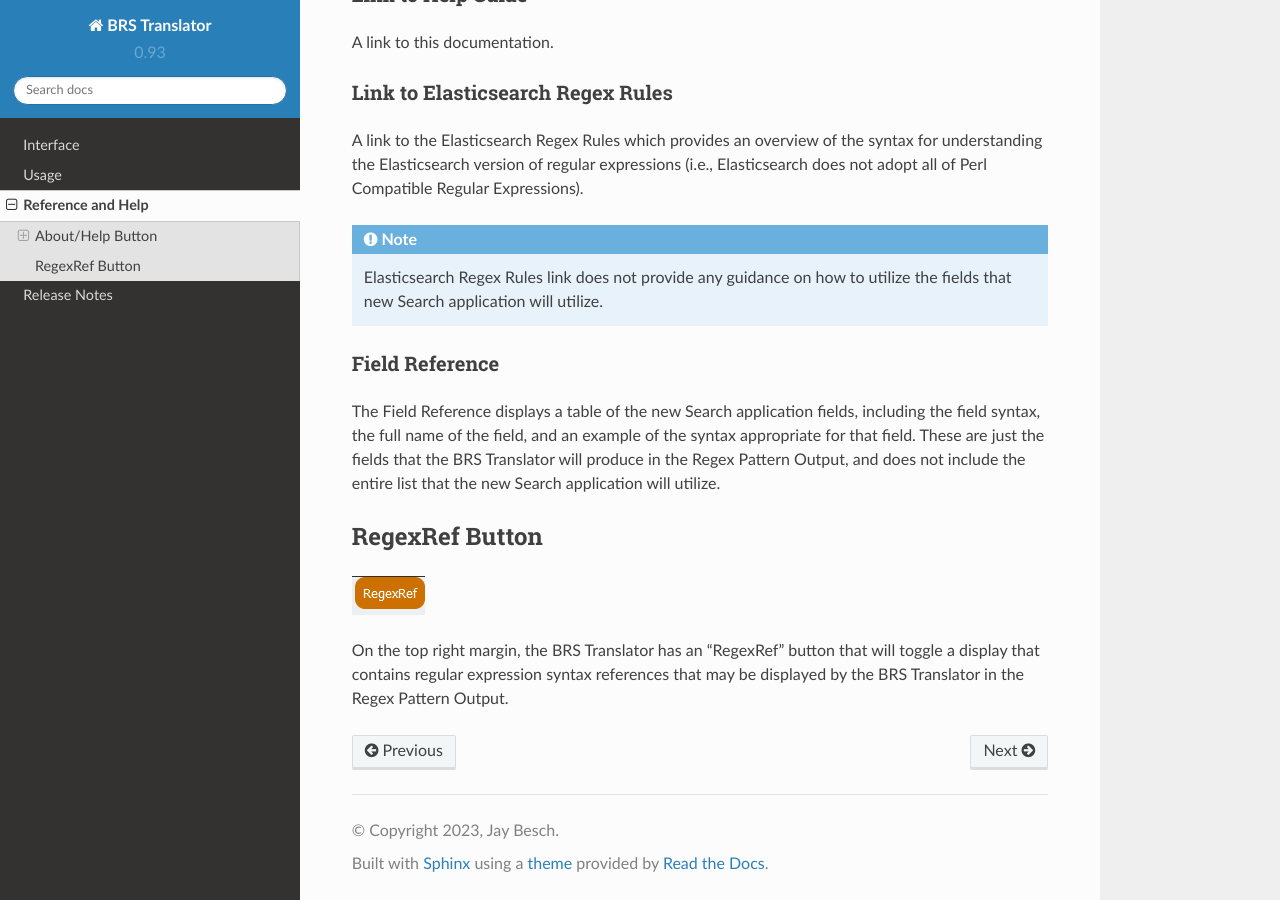
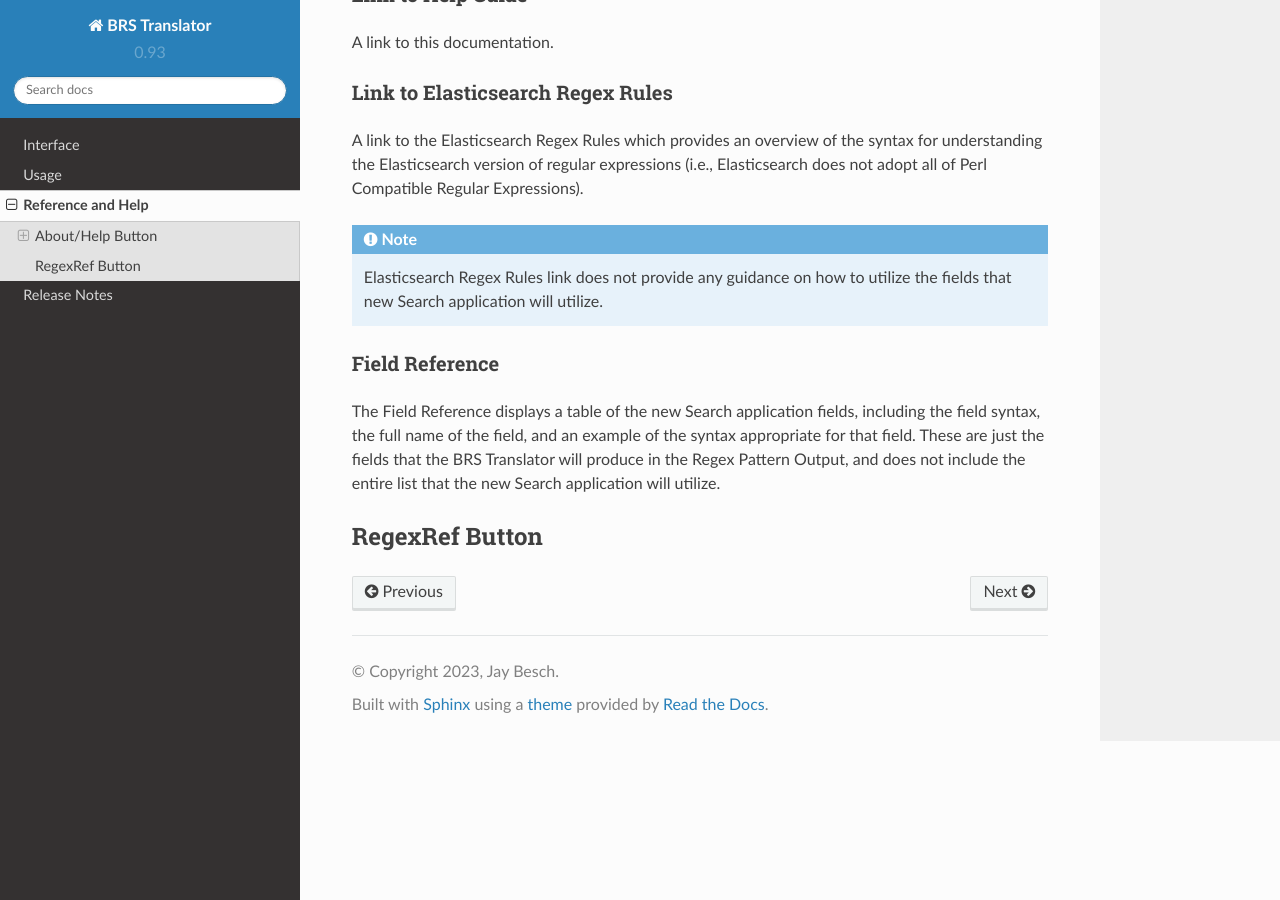
Before and after one commit to Ayjent/BRS-Translator, a Sphinx documentation site: the page built from docs/source/reference.rst, in a window 1280 px wide and 900 px high, scrolled down 833 px. Built offline with Sphinx 7.4.7 and the Read the Docs theme 2.0.0, drawn with Linux system fonts in a browser that asks for light colours.

Commit message:
Update reference.rst

```diff
--- a/docs/source/reference.rst
+++ b/docs/source/reference.rst
@@ -38,9 +38,3 @@ The Field Reference displays a table of the new Search application fields, inclu
 
 RegexRef Button
 ---------------
-
-
-.. image:: ../_static/BRS-RegexRefButton.png
-
-
-On the top right margin, the BRS Translator has an "RegexRef" button that will toggle a display that contains regular expression syntax references that may be displayed by the BRS Translator in the Regex Pattern Output.
```
